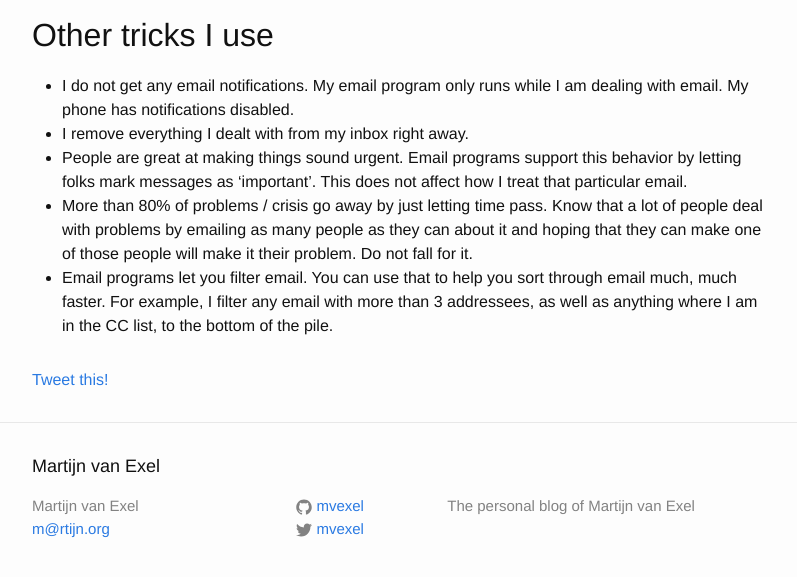
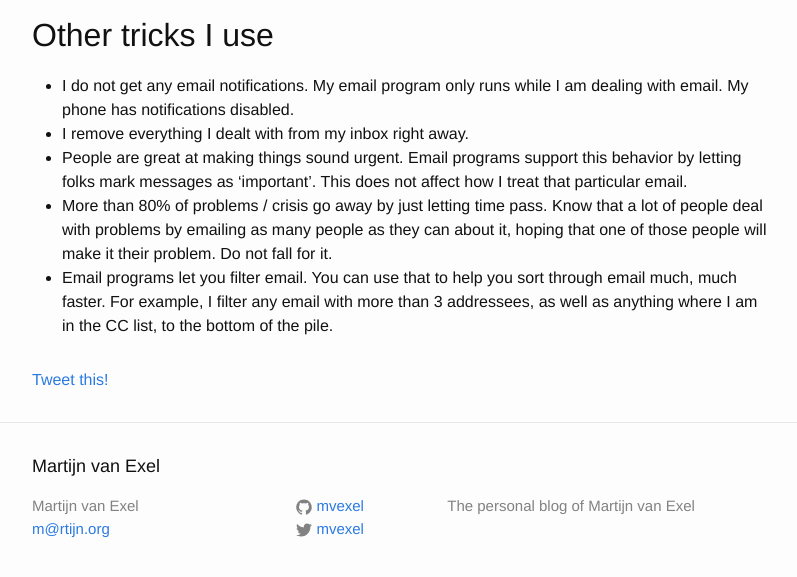
Before and after one commit to openbrian/mvexel.github.io, a Jekyll site: the page built from _posts/2016-02-11-how-to-deal-with-email.md, in a window 1280 px wide and 900 px high, scrolled down 2348 px, cut to the strip 300-877 px from the top of the window. Shown: the whole strip, without its empty margins (238-1035 px from the left). Built offline with Jekyll 4.4.1, drawn with Linux system fonts in a browser that asks for light colours; a script that is not in the unit is left out; comment, search, counter and statistics services are not loaded.

Commit message:
sentence improvement

```diff
--- a/_posts/2016-02-11-how-to-deal-with-email.md
+++ b/_posts/2016-02-11-how-to-deal-with-email.md
@@ -38,5 +38,5 @@ The box 2 and 3 emails I flag, and I respond to them later in the day, in my sec
 * I do not get any email notifications. My email program only runs while I am dealing with email. My phone has notifications disabled.
 * I remove everything I dealt with from my inbox right away.
 * People are great at making things sound urgent. Email programs support this behavior by letting folks mark messages as 'important'. This does not affect how I treat that particular email.
-* More than 80% of problems / crisis go away by just letting time pass. Know that a lot of people deal with problems by emailing as many people as they can about it and hoping that they can make one of those people will make it their problem. Do not fall for it.
+* More than 80% of problems / crisis go away by just letting time pass. Know that a lot of people deal with problems by emailing as many people as they can about it, hoping that one of those people will make it their problem. Do not fall for it.
 * Email programs let you filter email. You can use that to help you sort through email much, much faster. For example, I filter any email with more than 3 addressees, as well as anything where I am in the CC list, to the bottom of the pile.
```
